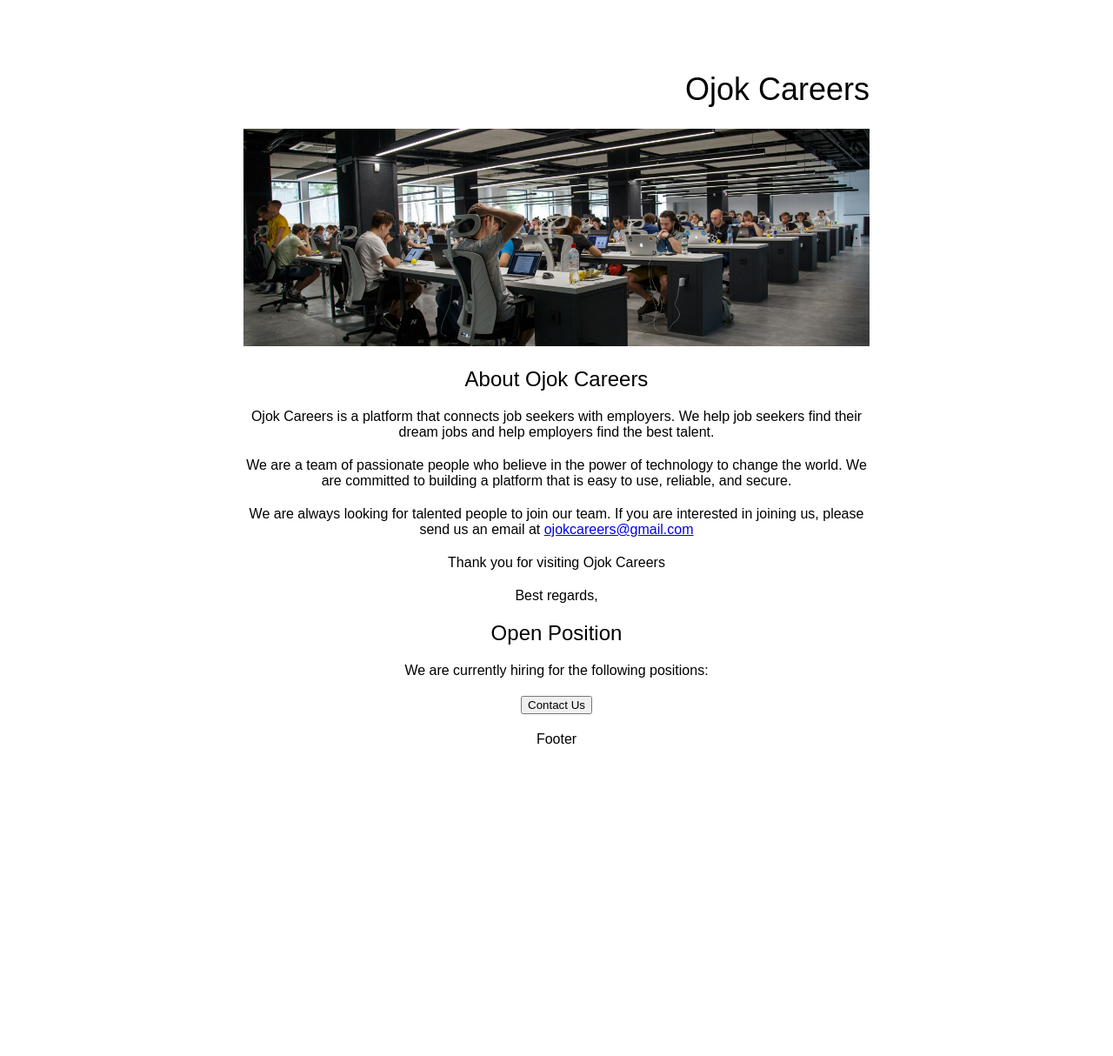
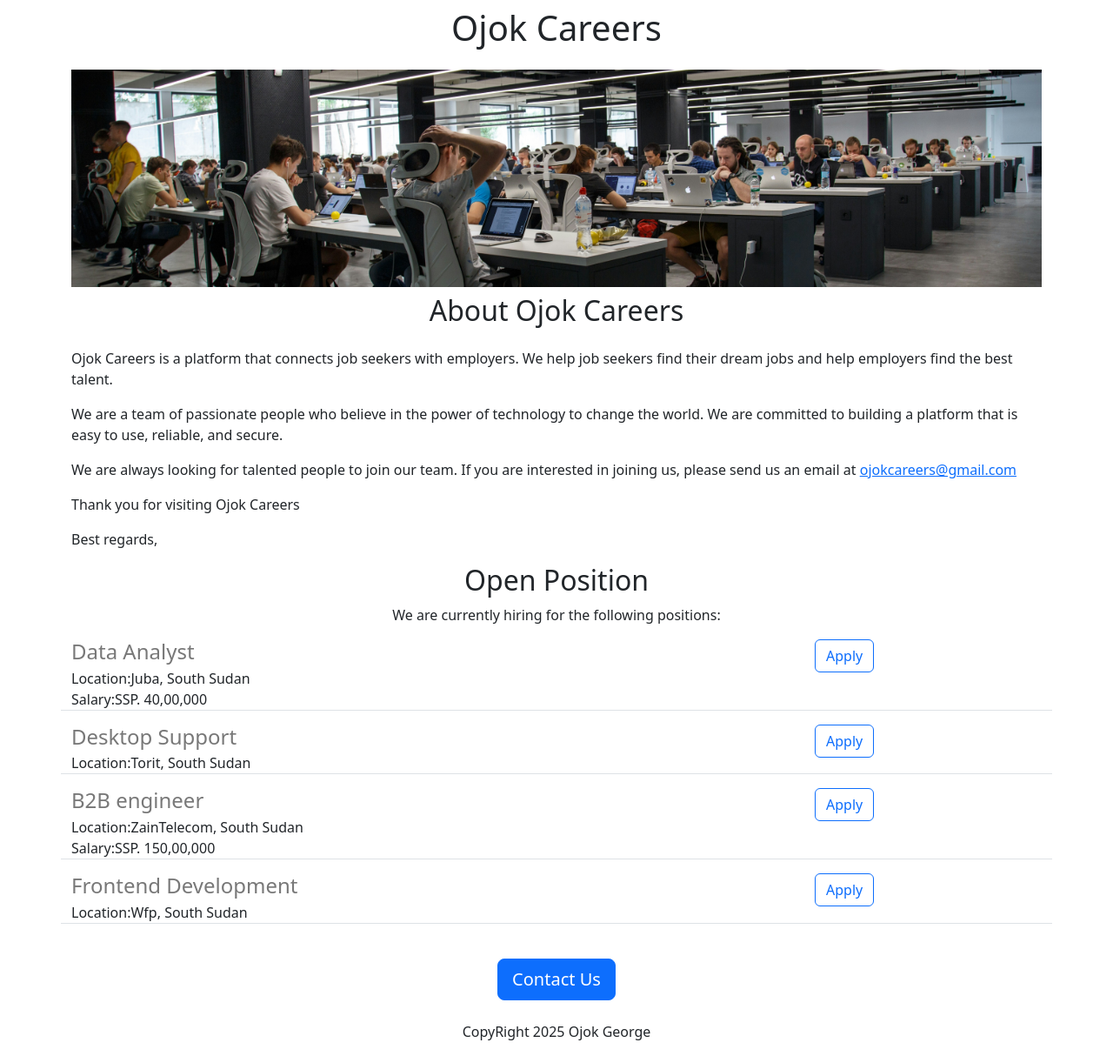
Before and after one commit to ojokgeorge118/ojok-careers-website, a Flask app: page / in a window 1280 px wide. Shown: the whole page at 87% size. Before the commit the page ends 855 px from the top, so only its background shows below. Run offline with Flask 3, Linux system fonts and the light colour scheme.

Commit message:
Added dynamic route and API Data

```diff
--- a/app.py
+++ b/app.py
@@ -1,10 +1,45 @@
-from flask import Flask, render_template
+from flask import Flask, render_template , jsonify
 
 app = Flask(__name__)
 
+JOBS = [
+    {
+        'id':1,
+        'title': 'Data Analyst',
+        'location': 'Juba, South Sudan',
+        'salary':  'SSP. 40,00,000'
+    },
 
+    {
+        'id':2,
+        'title':  'Desktop Support',
+        'location':  'Torit, South Sudan',
+
+    },
+
+    {
+        'id':3,
+        'title':  'B2B engineer',
+        'location':  'ZainTelecom, South Sudan',
+        'salary':  'SSP. 150,00,000'
+    },
+
+    {
+        'id':4,
+        'title':  'Frontend Development',
+        'location':  'Wfp, South Sudan',
+
+    }
+]
 @app.route("/")
 def hello_world():
-    return render_template("home.html")
+    return render_template('home.html',
+                            jobs=JOBS,
+                            company_name='Ojok') # return "Hello, World!"
+@app.route("/api/jobs")
+def list_jobs():
+    return jsonify(JOBS)
+    # return jsonify(JOBS)
+
 if __name__ == "__main__":
     app.run(debug=True, host="0.0.0.0", port=8080)
--- a/templates/home.html
+++ b/templates/home.html
@@ -3,69 +3,47 @@
 <html>
     <head>
         <title>Ojok Careers </title>
+        <meta charset="utf-8">
+        <meta name="viewport" content="width=device-width, initial-scale=1">
+
+         <link href="https://cdn.jsdelivr.net/npm/bootstrap@5.3.7/dist/css/bootstrap.min.css" rel="stylesheet" integrity="sha384-LN+7fdVzj6u52u30Kp6M/trliBMCMKTyK833zpbD+pXdCLuTusPj697FH4R/5mcr" crossorigin="anonymous">
         <style>
-            body {
-                font-family: Arial, sans-serif;
-                text-align: center;
-                padding: 50px;
-            }
-            h1 {
-                font-size: 36px;
-                font-family: 'Arial', sans-serif;
-                font-weight:normal;
-                color: rgb(0,0,0);
-                text-align: right;
-            }
-
             #banner{
                 width: 100%;
                 height: 250px;
                 object-fit: cover;
                 margin: 0 auto;
-
             }
-            h2{
-                font-family: 'Arial', sans-serif;
-                font-weight:normal;
-                color: rgb(0,0,0);
-                text-align: center;
-                font-size: 24px;
-
-            }
-            p{
-                font-family: 'Arial', sans-serif;
-                font-weight:normal;
-                color: rgb(0,0,0);
-                text-align: center;
-                font-size: 16px;
-                margin: 20px 0;
-            }
-            #container{
-                max-width: 720px;
-                margin: 0 auto;
-            }
-
         </style>
 
     </head>
 
     <body>
-        <div id="container">
-        <h1>Ojok Careers </h1>
-        <img id="banner" src="https://05ee274b-a11d-4040-9945-c483e33fe46b-00-5m7oho97qv5g.riker.replit.dev/static/banner.jpg" alt="Ojok Careers">
-        <h2>About Ojok Careers </h2>
-        <p>Ojok Careers is a platform that connects job seekers with employers. We help job seekers find their dream             jobs and help employers find the best talent.</p>
-        <p>We are a team of passionate people who believe in the power of technology to change the world. We are                 committed to building a platform that is easy to use, reliable, and secure.</p>
-        <p>We are always looking for talented people to join our team. If you are interested in joining us, please               send us an email at <a href="mailto:ojokcareers@gmail.com">ojokcareers@gmail.com</a></p>
-        <p>Thank you for visiting Ojok Careers </p>
-        <p>Best regards,</p>
+        <div class="container">
+            <h1 class="text-center mt-2 mb-4">{{company_name}} Careers </h1>
+            <img class="img-fluid" id="banner" src="https://05ee274b-a11d-4040-9945-c483e33fe46b-00-5m7oho97qv5g.riker.replit.dev/static/banner.jpg" alt="Ojok Careers">
+            <h2 class="text-center mt-2 mb-4">About Ojok Careers </h2>
+            <p>Ojok Careers is a platform that connects job seekers with employers. We help job seekers find their dream jobs and help employers find the best talent.</p>
+            <p>We are a team of passionate people who believe in the power of technology to change the world. We are committed to building a platform that is easy to use, reliable, and secure.</p>
+            <p>We are always looking for talented people to join our team. If you are interested in joining us, please send us an email at <a href="mailto:ojokcareers@gmail.com">ojokcareers@gmail.com</a></p>
+            <p>Thank you for visiting Ojok Careers </p>
+            <p>Best regards,</p>
 
-        <h2>Open Position</h2>
-        <p>We are currently hiring for the following positions:</p>
-            <button>Contact Us </button>
+            <h2 class="text-center">Open Position</h2>
+            <p class="text-center">We are currently hiring for the following positions:</p>
+            <div>
+                {%for job in jobs %}
+                  {%include 'jobitem.html'%}
+                {% endfor %}
             </div>
+            <div class="text-center">
+                <button class="btn btn-primary btn-lg mt-4">Contact Us </button>
+                <p class="mt-4">CopyRight 2025 Ojok George</p>
+            </div>
+        </div>
     </body>
+
     <footer>
-        <p>Footer</p>
+
     </footer>
 </html>
--- /dev/null
+++ b/templates/jobitem.html
@@ -0,0 +1,18 @@
+<div class="border-bottom row"style="margin-bottom: 16px;">
+    <div class="col-9">
+        <h4 style="color:rgb(120,120,120); margin-bottom: 4px;">
+        {{job['title']}} </h4>
+        <div>
+            Location:{{job['location']}}
+        </div>
+        {%if 'salary' in job %}
+        <div>
+            Salary:{{job['salary']}}
+        </div>
+        {%endif %}
+    </div>
+
+    <div class="col-3"">
+         <button type="button" class="btn btn-outline-primary">Apply</button>
+    </div>
+</div>
```
